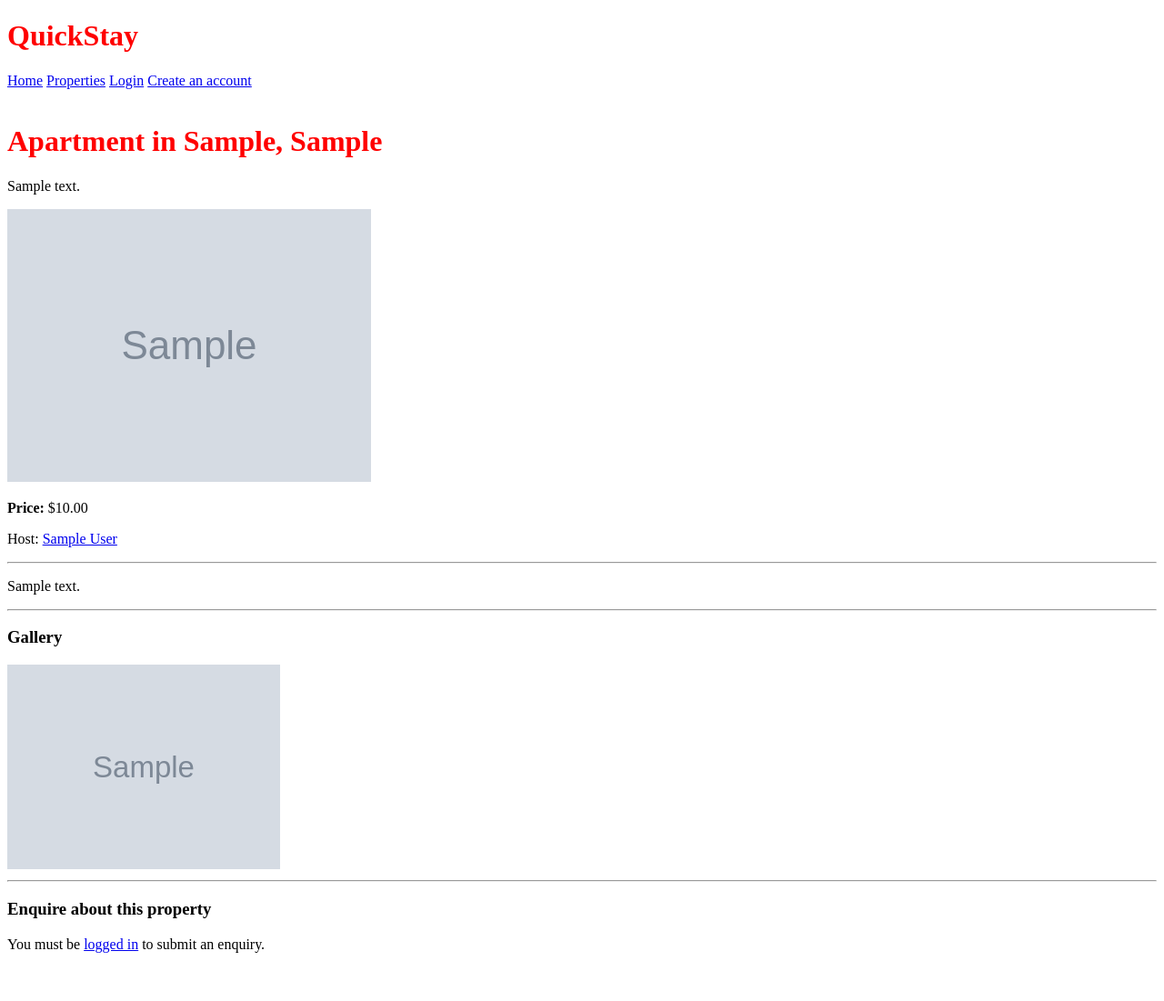
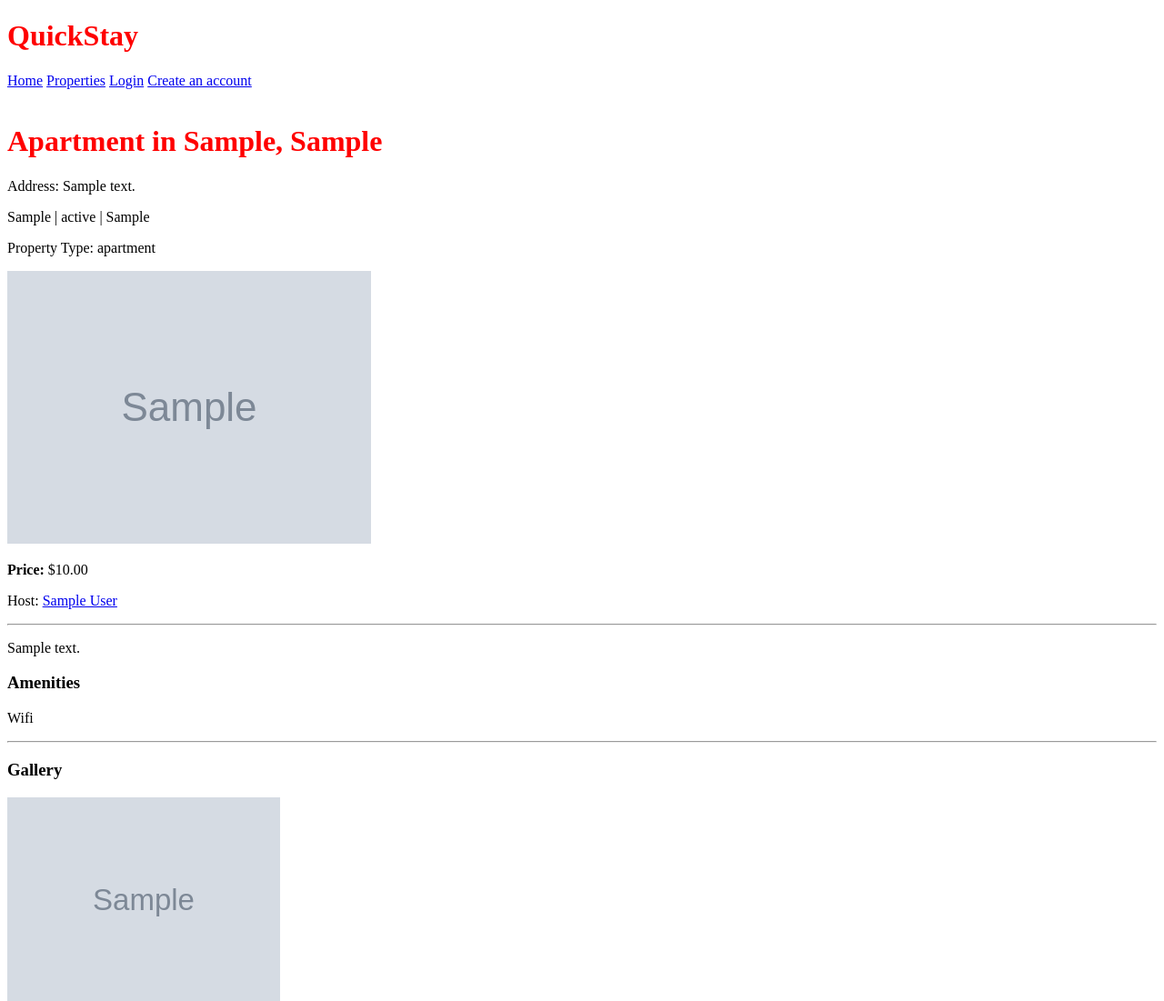
Before and after one commit to Nehemy/Quickstay, a Django app: page /property/00000000-0000-0000-0000-000000000001/ in a window 1280 px wide. Shown: the top 1101 px of the page at 91% size. Before the commit the page ends 1048 px from the top, so only its background shows below. Run offline with Django 5.2, Linux system fonts and the light colour scheme; tables that the repository leaves empty hold one stand-in row (values such as "Sample post"); grey boxes marked "Sample" are stand-in pictures.

Commit message:
Edited the property details to display fields for the API presentation and comparism

```diff
--- a/listings/templates/listings/property_details.html
+++ b/listings/templates/listings/property_details.html
@@ -4,7 +4,9 @@
 {% block content %}
 <br>
 <h1>{{ property.property_type|title }} in {{ property.city }}, {{ property.country }}</h1>
-<p>{{ property.address }}</p>
+<p>Address: {{ property.address }}</p>
+<p>{{ property.city }} | {{ property.state }} | {{ property.country }}</p>
+<p>Property Type: {{ property.property_type }}</p>
 <img style="max-width: 400px;" src="{{ property.cover_image.url }}">
 <p><strong>Price:</strong> ${{ property.price }}</p>
 {% if property.host%}
@@ -12,6 +14,12 @@
 {% endif %}
 <hr>
 <p>{{ property.description }}</p>
+{% if  property.amenities %}
+<h3>Amenities</h3>
+{% for ammenity in  property.amenities %}
+<p>{{ ammenity | title}} </p>
+{% endfor %}
+{% endif %}
 
 {% if property.images.all %}
 <hr>
```
